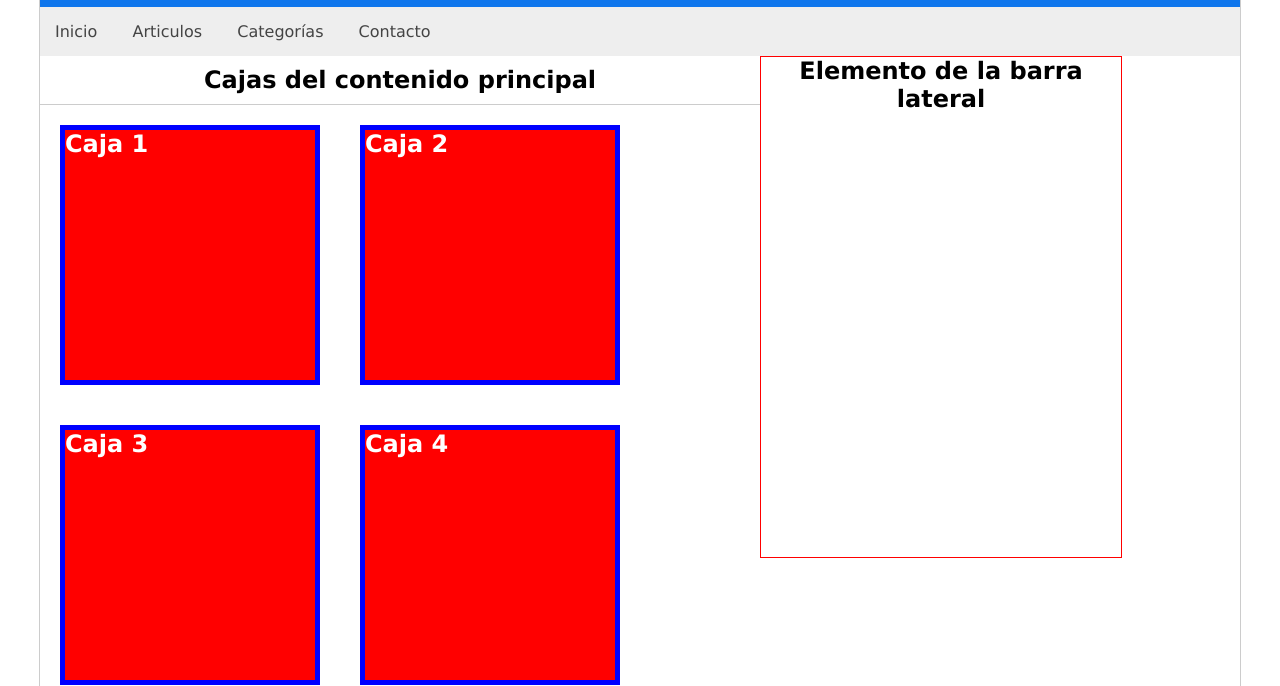
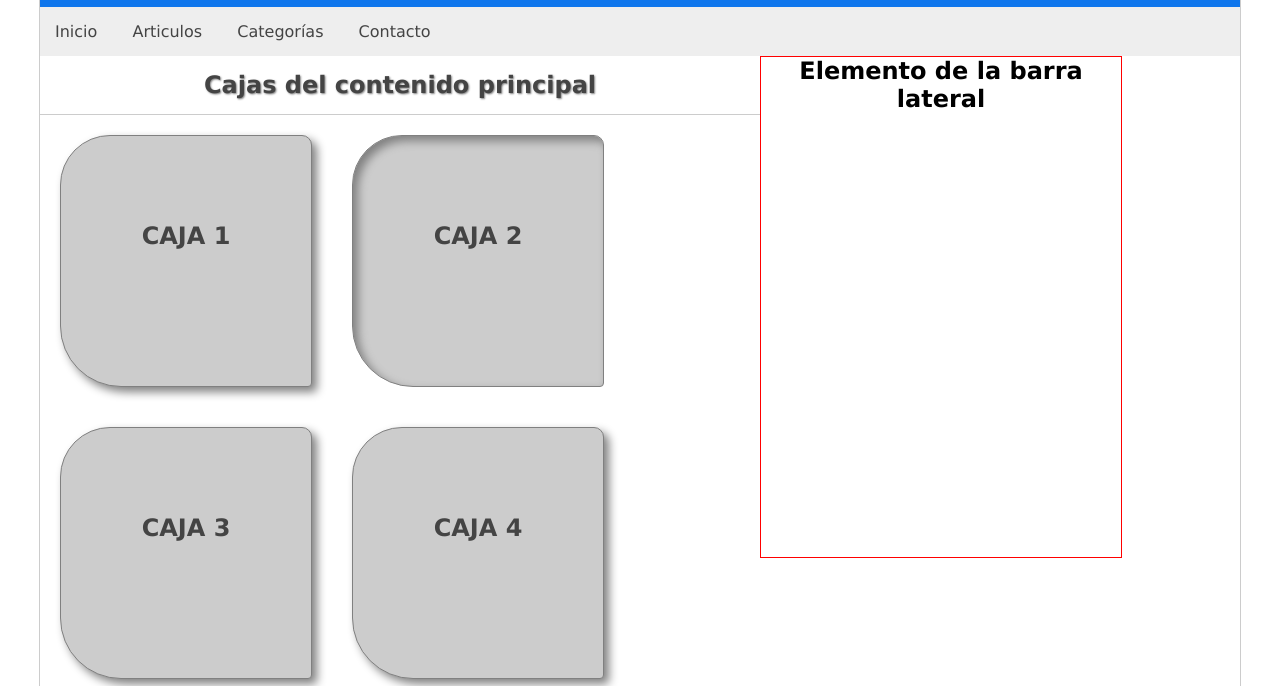
Before and after one commit to marcosmh/devWeb, a plain HTML site: page master_css/05-ejercicios/index.html in a window 1280 px wide. Shown: the part 114-800 px from the top of the page. Drawn offline with Linux system fonts and the light colour scheme.

Commit message:
sombras y efectos

```diff
--- a/master_css/05-ejercicios/index.html
+++ b/master_css/05-ejercicios/index.html
@@ -28,7 +28,7 @@
             <div class="caja">
                 <h2>Caja 1</h2>
             </div>
-            <div class="caja">
+            <div class="caja sombra-interior">
                 <h2>Caja 2</h2>
             </div>
             <div class="caja">
--- a/master_css/05-ejercicios/style.css
+++ b/master_css/05-ejercicios/style.css
@@ -69,17 +69,30 @@
 #contenido>h1 {
     text-align: center;
     border-bottom: 1px solid #ccc;
-    padding: 10px;
+    padding: 15px;
+    color: #444;
+    text-shadow: 1px 1px 2px gray;
 }
 
 #contenido .caja {
     width: 250px;
     height: 250px;
-    background-color: red;
-    border: 5px solid blue;
+    background-color: #ccc;
+    border: 1px solid gray;
     color: white;
     float: left;
     margin: 20px;
+    text-align: center;
+    line-height: 200px;
+    color: #444;
+    text-transform: uppercase;
+    box-shadow: 5px 5px 10px gray;
+    border-radius: 50px 10px 4px 61px;
+    /*border-radius: 999px;*/
+}
+
+.sombra-interior {
+    box-shadow: 5px 5px 10px gray inset !important;
 }
 
 footer {
```
